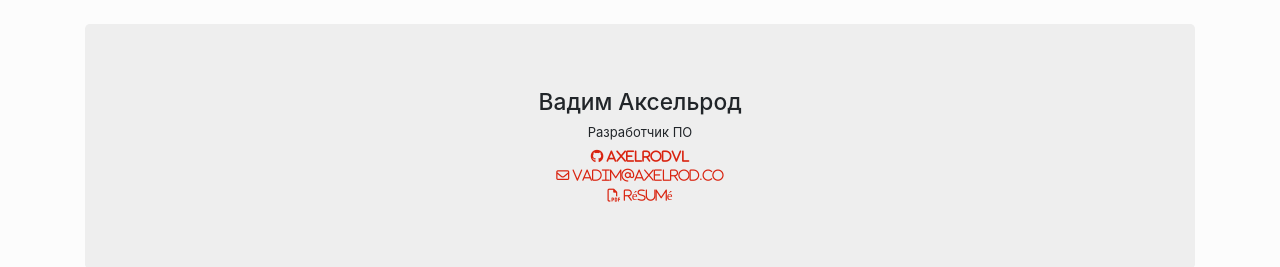
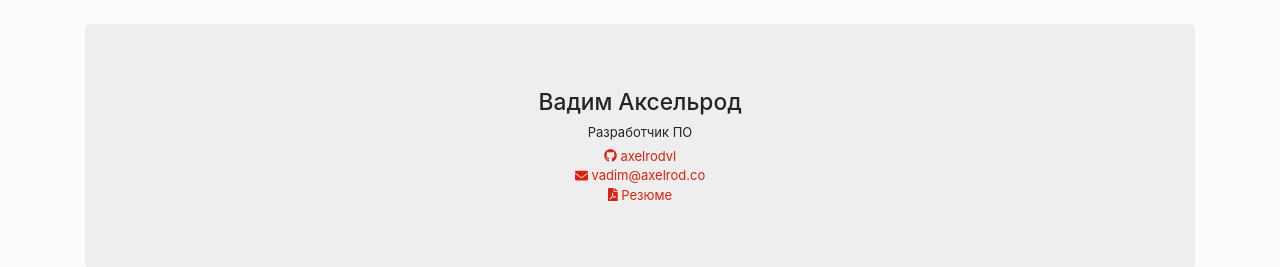
Before and after one commit to axelrodvl/gutenberg, a React (Create React App) app: page / in a window 1280 px wide. Shown: the top 267 px of the page. Built offline with nearby package versions, Linux system fonts and the light colour scheme.

Commit message:
Refactoring

```diff
--- a/package.json
+++ b/package.json
@@ -3,6 +3,11 @@
   "version": "0.1.0",
   "private": true,
   "dependencies": {
+    "@fortawesome/fontawesome-svg-core": "^1.2.32",
+    "@fortawesome/free-brands-svg-icons": "^5.15.1",
+    "@fortawesome/free-regular-svg-icons": "^5.15.1",
+    "@fortawesome/free-solid-svg-icons": "^5.15.1",
+    "@fortawesome/react-fontawesome": "^0.1.12",
     "@testing-library/jest-dom": "^4.2.4",
     "@testing-library/react": "^9.5.0",
     "@testing-library/user-event": "^7.2.1",
--- a/public/index.html
+++ b/public/index.html
@@ -11,7 +11,6 @@
 
     <!--<link rel="stylesheet" href="https://bootswatch.com/4/simplex/bootstrap.min.css"/>-->
     <link rel="stylesheet" href="/css/bootstrap.min.css"/>
-    <script src="https://kit.fontawesome.com/be9dc985ad.js" crossorigin="anonymous"></script>
   </head>
   <body>
     <noscript>You need to enable JavaScript to run this app.</noscript>
--- a/src/App.css
+++ b/src/App.css
@@ -1,5 +1,5 @@
 .btn-outline-dark:hover {
-  color: #000;
-  background-color: #eee;
-  border-color: #eee;
+    color: #000;
+    background-color: #eee;
+    border-color: #eee;
 }
--- a/src/App.jsx
+++ b/src/App.jsx
@@ -3,20 +3,27 @@ import './App.css';
 import {Container, Jumbotron} from "react-bootstrap";
 import Article from "./article/Article";
 import Main from "./main/Main";
+import {FontAwesomeIcon} from '@fortawesome/react-fontawesome'
+import {faEnvelope, faFilePdf} from '@fortawesome/free-solid-svg-icons'
+import {faGithub} from "@fortawesome/free-brands-svg-icons"
+import Row from "react-bootstrap/Row";
+import Col from "react-bootstrap/Col";
 
 function App() {
-    const [menu, setMenu] = useState(true);
+    const [main, setMain] = useState(true);
 
     const [articleTitle, setArticleTitle] = useState(null);
-    const [article, setArticle] = useState(null);
+    const [articleMarkdownUrl, setArticleMarkdownUrl] = useState(null);
 
     return (
         <div className="App">
             <Container className="text-center">
                 <Header/>
 
-                {menu ? <Main setArticle={setArticle} setArticleTitle={setArticleTitle} setMenu={setMenu}/> :
-                    <Article markdownFileUrl={article} title={articleTitle} setMenu={setMenu}/>}
+                {main
+                    ? <Main setArticle={setArticleMarkdownUrl} setArticleTitle={setArticleTitle} setMain={setMain}/>
+                    : <Article markdownFileUrl={articleMarkdownUrl} title={articleTitle} setMain={setMain}/>
+                }
 
                 <Footer/>
             </Container>
@@ -27,18 +34,17 @@ function App() {
 function Header() {
     return (
         <Jumbotron className="mt-4">
-            <div className="row justify-content-center align-items-center">
-                <div className="col-md-auto">
-                    <h3 className="text-center">Вадим Аксельрод</h3>
-                    <span className="text-center">Разработчик ПО</span>
-                    <p className="text-center text-muted mt-1 mb-0"><a href="https://github.com/axelrodvl"><i
-                        className="fab fa-github"> axelrodvl</i></a></p>
-                    <p className="text-center text-muted mb-0"><a href="mailto:vadim@axelrod.co"><i
-                        className="far fa-envelope"> vadim@axelrod.co</i></a></p>
-                    <p className="text-center text-muted mb-0"><a href="https://github.com/axelrodvl"><i
-                        className="far fa-file-pdf"> Résumé</i></a></p>
-                </div>
-            </div>
+            <h3>Вадим Аксельрод</h3>
+            <span>Разработчик ПО</span>
+            <p className="mt-1 mb-0">
+                <a href="https://github.com/axelrodvl"><FontAwesomeIcon icon={faGithub}/> axelrodvl</a>
+            </p>
+            <p className="mb-0">
+                <a href="mailto:vadim@axelrod.co"><FontAwesomeIcon icon={faEnvelope}/> vadim@axelrod.co</a>
+            </p>
+            <p className="mb-0">
+                <a href="https://github.com/axelrodvl"><FontAwesomeIcon icon={faFilePdf}/> Резюме</a>
+            </p>
         </Jumbotron>
     )
 }
@@ -46,18 +52,21 @@ function Header() {
 function Footer() {
     return (
         <Jumbotron>
-            <div className="container-fluid">
-                <div className="row align-items-end">
-                    <div className="col-auto text-left">
+            <Container fluid={true}>
+                <Row className="align-items-end">
+                    <Col className="col-auto text-left">
                         <p className="mb-0 font-weight-bold">Vadim Axelrod</p>
-                        <small className="d-block">&copy;&nbsp;2020</small>
-                    </div>
-                    <div className="col text-right">
-                        <p className="m-0">Powered by</p>
-                        <p className="m-0 font-weight-bold"><a href="https://github.com/axelrodvl/gutenberg" title="gutenberg">gutenberg</a></p>
-                    </div>
-                </div>
-            </div>
+                        <small className="d-block">&copy; {new Date().getFullYear()}</small>
+                    </Col>
+
+                    <Col className="text-right">
+                        <p className="mb-0">Powered by</p>
+                        <p className="mb-0 font-weight-bold">
+                            <a href="https://github.com/axelrodvl/gutenberg" title="gutenberg">gutenberg</a>
+                        </p>
+                    </Col>
+                </Row>
+            </Container>
         </Jumbotron>
     )
 }
--- a/src/article/Article.jsx
+++ b/src/article/Article.jsx
@@ -10,7 +10,7 @@ function Article(props) {
         <>
             <Breadcrumb>
                 <BreadcrumbItem>
-                    <a href="#" onClick={() => props.setMenu(true)}>Главная</a>
+                    <a href="#" onClick={() => props.setMain(true)}>Главная</a>
                 </BreadcrumbItem>
                 <BreadcrumbItem active="true">Статьи</BreadcrumbItem>
             </Breadcrumb>
--- a/src/main/Main.jsx
+++ b/src/main/Main.jsx
@@ -10,7 +10,7 @@ function Main(props) {
                 <h5>Статьи</h5>
 
                 <LinkButton
-                    setMenu={props.setMenu}
+                    setMain={props.setMain}
                     setArticle={props.setArticle}
                     setArticleTitle={props.setArticleTitle}
                     title="Собираем домашнюю метеостанцию с Telegram ботом на Raspberry Pi"
@@ -18,7 +18,7 @@ function Main(props) {
                     tags={["Разработка"]}
                 />
                 <LinkButton
-                    setMenu={props.setMenu}
+                    setMain={props.setMain}
                     setArticle={props.setArticle}
                     setArticleTitle={props.setArticleTitle}
                     title="Скорость и высота в авиации, и почему использовать в полёте барометр
@@ -27,7 +27,7 @@ function Main(props) {
                     tags={["Авиация"]}
                 />
                 <LinkButton
-                    setMenu={props.setMenu}
+                    setMain={props.setMain}
                     setArticle={props.setArticle}
                     setArticleTitle={props.setArticleTitle}
                     title="Верификация и валидация"
@@ -35,7 +35,7 @@ function Main(props) {
                     tags={["ISO 9000:2005"]}
                 />
                 <LinkButton
-                    setMenu={props.setMenu}
+                    setMain={props.setMain}
                     setArticle={props.setArticle}
                     setArticleTitle={props.setArticleTitle}
                     title="Поднимаем собственный блог на Hugo"
@@ -78,7 +78,7 @@ function LinkButton(props) {
                     props.setArticle(props.linkToFetch);
                     props.setArticleTitle(props.title)
                 }
-                props.setMenu(false);
+                props.setMain(false);
             }} className="text-reset text-decoration-none">
                 <Card.Body>
                     <h6 className="card-subtitle mb-1">{props.title}</h6>
--- a/src/utils/hooks.js
+++ b/src/utils/hooks.js
@@ -1,4 +1,4 @@
-import {useState, useEffect} from "react";
+import {useEffect, useState} from "react";
 
 function useFetch(url) {
     const [data, setData] = useState([]);
```
Also changed, not shown: 1 other file (tests, documents, lock files or other folders).
